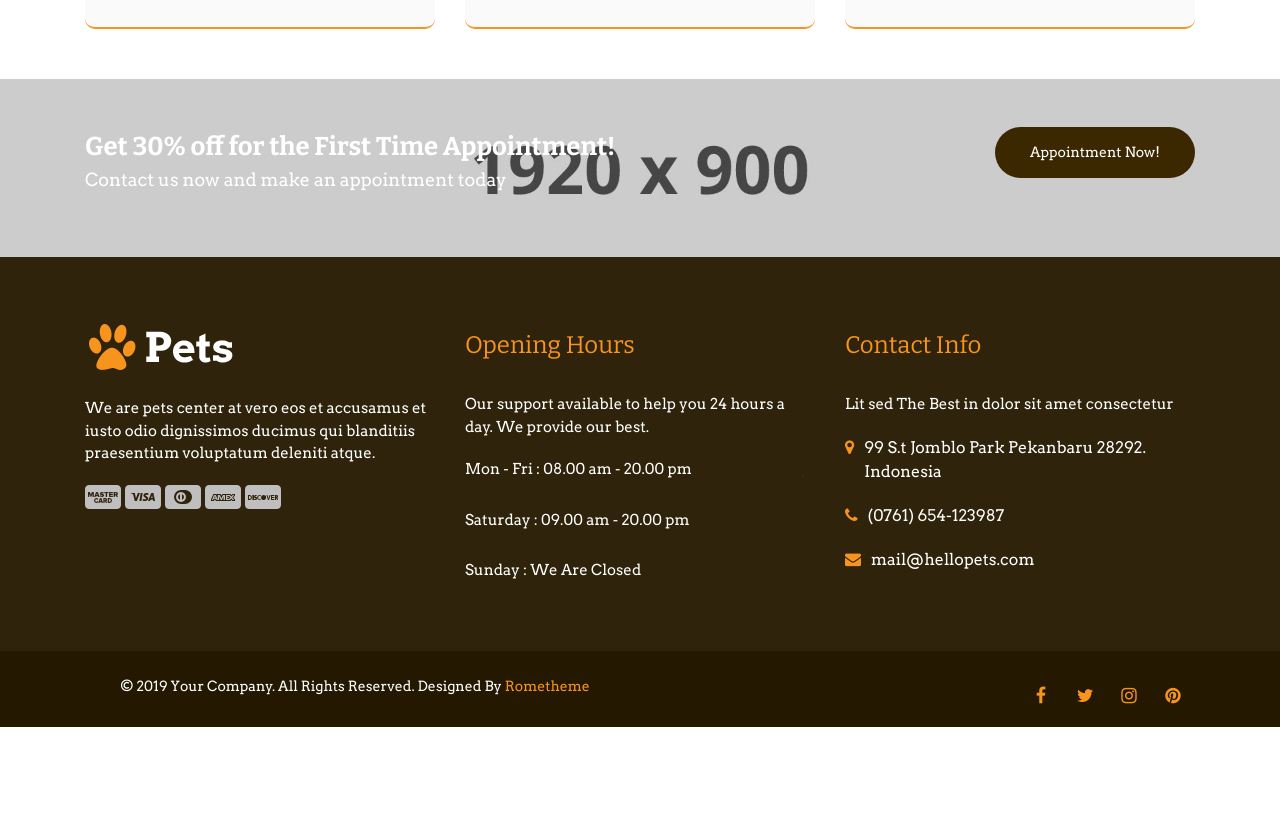
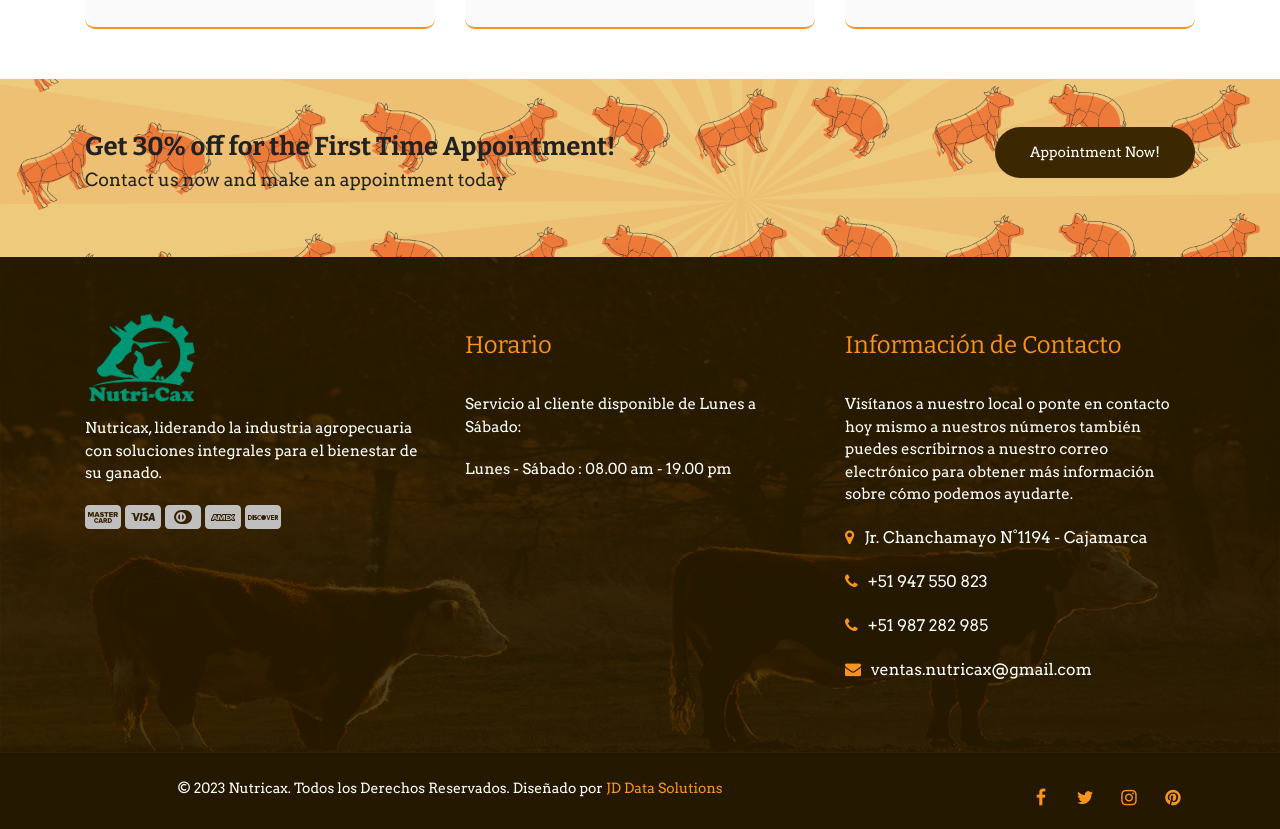
Before and after one commit to momexdah/nutricax, a website: page services.html in a window 1280 px wide. Shown: the part 1658-2487 px from the top of the page. Before the commit the page ends 2385 px from the top, so only its background shows below. Drawn offline with nearby package versions, Linux system fonts and the light colour scheme; files whose address does not match are found by name.

Commit message:
img en todas las pag

```diff
--- a/services.html
+++ b/services.html
@@ -119,7 +119,8 @@
 					<div class="collapse navbar-collapse" id="navbarNavDropdown">
 						<ul class="navbar-nav">
 							<li class="nav-item">
-								<a class="nav-link" href="#" role="button" aria-haspopup="true" aria-expanded="false">
+								<a class="nav-link" href="index.html
+								" role="button" aria-haspopup="true" aria-expanded="false">
 									INICIO
 								</a>
 								<!--div class="dropdown-menu">
@@ -163,7 +164,7 @@
 	</div>
 
 	<!-- BANNER -->
-	<div class="section banner-page" data-background="images/dummy-img-1920x300.jpg">
+	<div class="section banner-page" data-background="images/inseminacionServicio.png">
 		<div class="content-wrap pos-relative">
 			<div class="d-flex justify-content-center bd-highlight mb-2">
 				<div class="title-page">Services</div>
@@ -278,13 +279,13 @@
 	</div>
 
 	<!-- CTA -->
-	<div class="section cta bgi-cover-center" data-background="images/dummy-img-1920x900-2.jpg">
+	<div class="section cta bgi-cover-center" data-background="images/fondoPrueba.png">
 		<div class="content-wrap py-5">
 			<div class="container">
 				<div class="row align-items-center">
 					<div class="col-sm-12 col-md-12">
 						<div class="cta-1">
-			              	<div class="body-text text-white mb-3">
+			              	<div class="body-text text-black mb-3">
 			                	<h3 class="my-1">Get 30% off for the First Time Appointment!</h3>
 			                	<p class="uk18 mb-0">Contact us now and make an appointment today</p>
 			              	</div>
@@ -299,66 +300,73 @@
 	</div>
 
 	<!-- FOOTER SECTION -->
-	<div class="footer bg-overlay-secondary" data-background="images/dummy-img-1920x900-3.jpg">
+    <div
+      class="footer bg-overlay-secondary"
+      data-background="images/footer.jpg"
+    >
       <div class="content-wrap">
         <div class="container">
-
           <div class="row">
             <div class="col-sm-6 col-md-4">
               <div class="footer-item">
-							<img src="images/logo_w.png" alt="logo bottom" class="logo-bottom">
+                <img
+                  src="images/logo_nutricax.png"
+                  alt="logo bottom"
+                  class="logo-bottom"
+				  width="120"
+				  height="100"
+                />
                 <div class="spacer-20"></div>
-							<p>We are pets center at vero eos et accusamus et iusto odio dignissimos ducimus qui blanditiis praesentium voluptatum deleniti atque.</p>
+                <p>
+					Nutricax, liderando la industria agropecuaria con soluciones integrales para el bienestar de su ganado.
+                </p>
                 <div class="spacer-20"></div>
-							<img src="images/payment.png" alt="">
+                <img src="images/payment.png" alt="" />
               </div>
             </div>
 
             <div class="col-sm-6 col-md-4">
               <div class="footer-item">
-							<div class="footer-title">
-								Opening Hours
-							</div>
-							<p>Our support available to help you 24 hours a day. We provide our best.</p>
+                <div class="footer-title">Horario</div>
+                <p>
+                  Servicio al cliente disponible de Lunes a Sábado:
+                </p>
                 <ul class="list">
-								<li>
-									Mon - Fri : 08.00 am - 20.00 pm
-								</li>
-								<li>
-									Saturday : 09.00 am - 20.00 pm
-								</li>
-								<li>
-									Sunday :  We Are Closed
-								</li>
+                  <li>Lunes - Sábado : 08.00 am - 19.00 pm</li>
                 </ul>
-
               </div>
             </div>
 
             <div class="col-sm-6 col-md-4">
               <div class="footer-item">
-							<div class="footer-title">
-								Contact Info
-							</div>
-							<p>Lit sed The Best in dolor sit amet consectetur</p>
+                <div class="footer-title">Información de Contacto</div>
+                <p>Visítanos a nuestro local o ponte en contacto hoy mismo a nuestros números también puedes escríbirnos a nuestro correo electrónico para obtener más información sobre cómo podemos ayudarte.</p>
                 <ul class="list-info">
                   <li>
                     <div class="info-icon text-primary">
                       <span class="fa fa-map-marker"></span>
                     </div>
-									<div class="info-text">99 S.t Jomblo Park Pekanbaru 28292. Indonesia</div>
+                    <div class="info-text">
+                      Jr. Chanchamayo N°1194 - Cajamarca
+                    </div>
                   </li>
                   <li>
                     <div class="info-icon text-primary">
                       <span class="fa fa-phone"></span>
                     </div>
-									<div class="info-text">(0761) 654-123987</div>
+                    <div class="info-text">+51 947 550 823</div>
+                  </li>
+				  <li>
+                    <div class="info-icon text-primary">
+                      <span class="fa fa-phone"></span>
+                    </div>
+                    <div class="info-text">+51 987 282 985</div>
                   </li>
                   <li>
                     <div class="info-icon text-primary">
                       <span class="fa fa-envelope"></span>
                     </div>
-									<div class="info-text">mail@hellopets.com</div>
+                    <div class="info-text">ventas.nutricax@gmail.com</div>
                   </li>
                 </ul>
               </div>
@@ -370,12 +378,14 @@
       <div class="fcopy">
         <div class="container">
           <div class="row">
-					<div class="col-sm-6 col-md-6">
-						<p class="ftex">&copy; 2019 Your Company. All Rights Reserved. Designed By <span class="text-primary">Rometheme</span></p>
+            <div class="col-sm-6 col-md-8">
+              <p class="ftex">
+                &copy; 2023 Nutricax. Todos los Derechos Reservados. Diseñado por <a class="text-primary" target="_blank" href="https://www.arzatechnology.com/">JD Data Solutions</a>
+              </p>
             </div>
-					<div class="col-sm-6 col-md-6">
+            <div class="col-sm-6 col-md-4">
               <div class="sosmed-icon d-inline-flex float-right">
-							<a href="#"><i class="fa fa-facebook"></i></a>
+                <a href="https://www.facebook.com/NutriCaxCajamarca" target="_blank"><i class="fa fa-facebook"></i></a>
                 <a href="#"><i class="fa fa-twitter"></i></a>
                 <a href="#"><i class="fa fa-instagram"></i></a>
                 <a href="#"><i class="fa fa-pinterest"></i></a>
@@ -384,8 +394,8 @@
           </div>
         </div>
       </div>
+    </div>
 
-	</div>
 
 	<!-- JS VENDOR -->
 	<script src="js/vendor/jquery.min.js"></script>
```
Also changed, not shown: about-us.html (+3 -3 lines), contact.html (+3 -3 lines), gallery.html (+3 -3 lines), index.html (+1 -1 lines), shop.html (+3 -3 lines), images/inseminacionServicio.png (added), images/inseminacion_banner.jpg (deleted), images/vaca_cerdo.png (deleted). Lines whose indentation alone changed are shown as unchanged.
